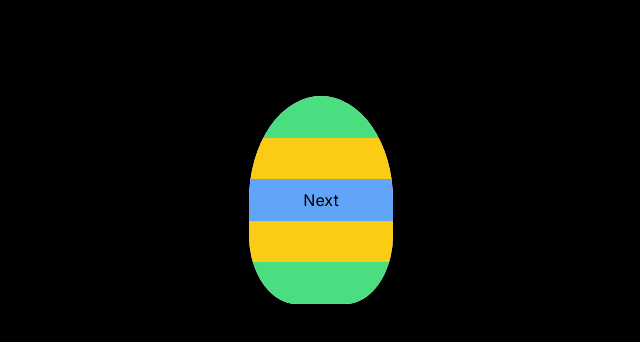
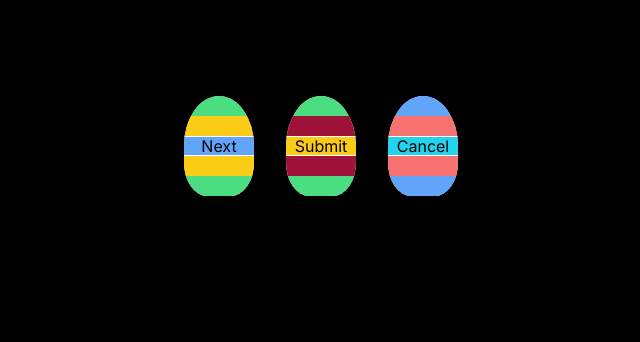
Before and after one commit to gijs-ve/mindmingle-easter-challenge, a Next.js app: page / in a window 1280 px wide. Shown: the top 342 px of the page, without its empty margins (319-959 px from the left). Built offline with nearby package versions, Linux system fonts and the light colour scheme.

Commit message:
wip: previewButtons

```diff
--- a/src/app/page.tsx
+++ b/src/app/page.tsx
@@ -1,10 +1,13 @@
 import { EasterButton } from "@/lib/button/EasterButton";
+import { previewButtons } from "@/lib/constants/previewButtons";
 import Image from "next/image";
 
 export default function Home() {
   return (
     <main className="flex min-h-screen flex-col items-center justify-between p-24 bg-black ">
-      <EasterButton text="Next" eggType="stripes"/>
+      <section className="flex gap-8">
+      {previewButtons.map((button) => <EasterButton text={button.text} eggType={button.eggType}/>)}
+      </section>
     </main>
   );
 }
--- a/src/lib/button/EasterButton.tsx
+++ b/src/lib/button/EasterButton.tsx
@@ -19,7 +19,7 @@ export const EasterButton = ({
       {...props}
       className={classNames(
         className,
-        "w-36 h-52 bg-white rounded-tl-[60%] rounded-tr-[60%] rounded-b-[40%] overflow-hidden",
+        "w-[70px] h-[100px] bg-white rounded-tl-[60%] rounded-tr-[60%] rounded-b-[40%] overflow-hidden",
       )}
     >
      {eggType === "stripes" && <EasterStripes text={text} />}
--- a/src/lib/button/EasterStripes.tsx
+++ b/src/lib/button/EasterStripes.tsx
@@ -35,6 +35,8 @@ export const EasterStripes = ({ className, text, ...props }: EasterStripesProps)
       {stripes.map((value, index) => {
         const color = getColor(index);
         return <span key={index} className={classNames("h-1/5 min-w-full flex items-center justify-center", {
+
+            'border-y-[1px] border-white': index === 2,
                 'bg-red-400': color === 'red',
                 'bg-orange-400': color === 'orange',
                 'bg-yellow-400': color === 'yellow',
--- /dev/null
+++ b/src/lib/constants/previewButtons.ts
@@ -0,0 +1,16 @@
+import { EasterButtonProps } from "../button/EasterButton";
+
+export const previewButtons: EasterButtonProps[] = [
+    {
+        text: "Next",
+        eggType: "stripes",
+    },
+    {
+        text: 'Submit',
+        eggType: 'stripes'
+    },
+    {
+        text: 'Cancel',
+        eggType: 'stripes'
+    }
+]
```
